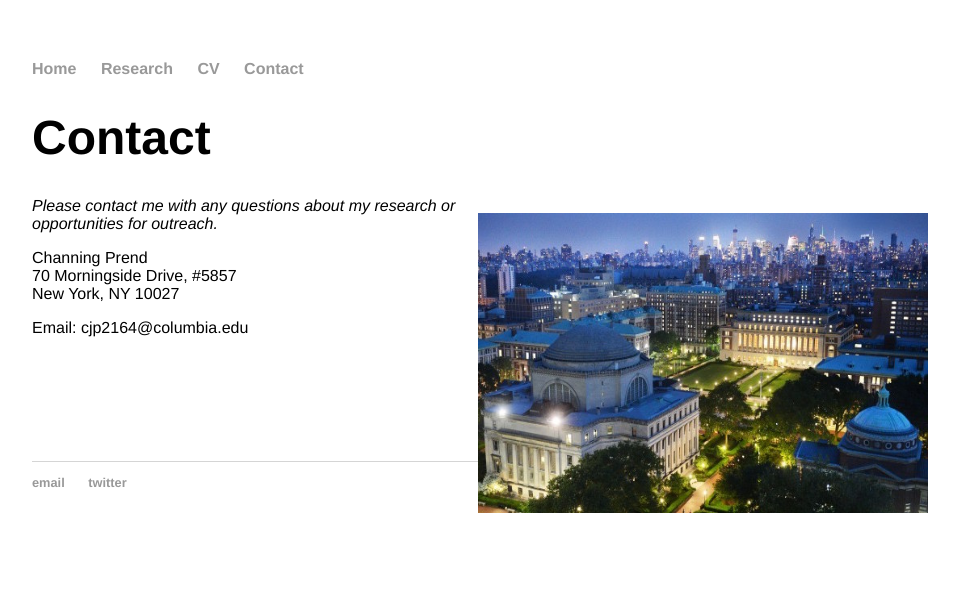
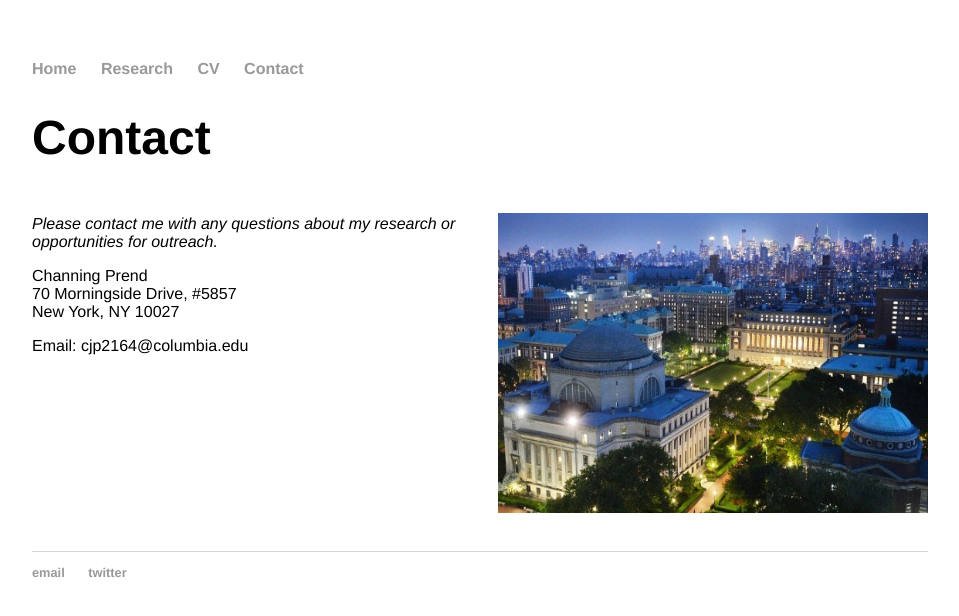
Before and after one commit to cprend/cprend.github.io, a Jekyll site: the page contact/index.html, which Jekyll copies as it is, in a window 1280 px wide. Shown: the top 616 px of the page, without its empty margins (160-1119 px from the left). Built offline with Jekyll 4.4.1, drawn with Linux system fonts in a browser that asks for light colours.

Commit message:
Update index.html

```diff
--- a/contact/index.html
+++ b/contact/index.html
@@ -18,12 +18,12 @@
 
 			<div class="blurb">
 	<h1>Contact</h1>
-			<p style="float: right;"><img src="columbia.jpg" width="450" height="300" class="inline"></p>
+			<p style="float: right;"><img src="columbia.jpg" width="430" height="300" class="inline"></p><br/>
 			<em>Please contact me with any questions about my research or opportunities for outreach.</em>
 				<p>Channing Prend<br/>
 				70 Morningside Drive, #5857<br/>
 				New York, NY 10027</p>
-				<p> Email: cjp2164@columbia.edu</p><br/><br/><br/><br/><br/><br/>
+				<p> Email: cjp2164@columbia.edu</p><br/><br/><br/><br/><br/><br/><br/><br/><br/><br/>
 </div><!-- /.blurb -->
 
 			</div><!-- /.container -->
```
